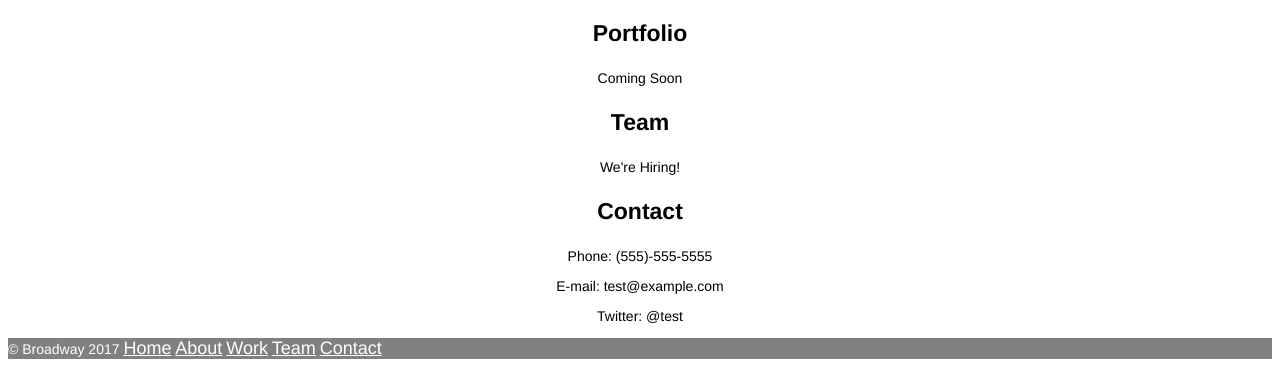
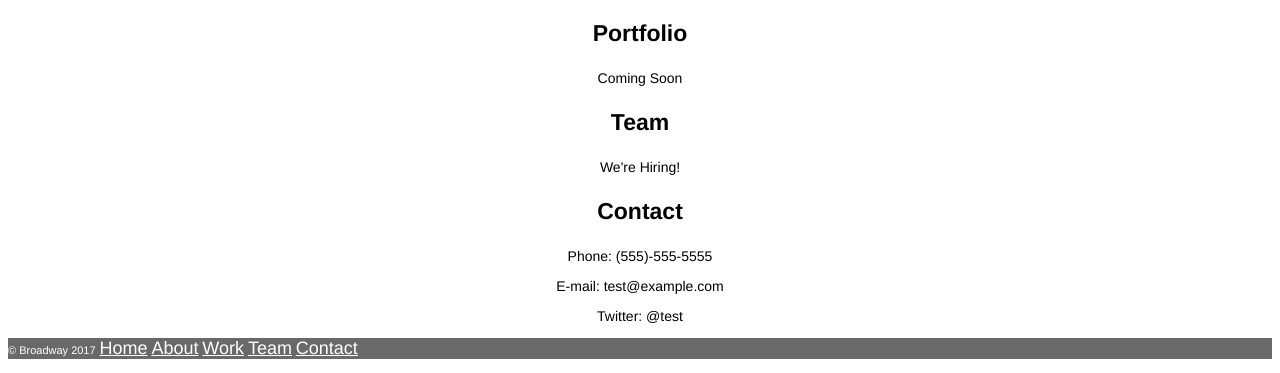
Before and after one commit to HarryGeldenhuys/Broadway, a plain HTML site: page index.html in a window 1280 px wide. Shown: the part 938-1311 px from the top of the page. Drawn offline with Linux system fonts and the light colour scheme.

Commit message:
All done

```diff
--- a/index.html
+++ b/index.html
@@ -36,7 +36,7 @@
     <p>E-mail: test@example.com</p>
     <p>Twitter: @test</p>
     <div class="footer">
-      <p>© Broadway 2017
+      <p><span class="copy">© Broadway 2017</span>
         <a class="navbtn" href="#">Home</a>
         <a class="navbtn" href="#about">About</a>
         <a class="navbtn" href="#work">Work</a>
--- a/resources/css/style.css
+++ b/resources/css/style.css
@@ -32,6 +32,11 @@ p {
 }
 .footer {
   text-align: left;
-  background-color: gray;
+  background-color: dimgray;
   color: white;
 }
+.copy {
+  font-size: 11px;
+  background-color: dimgray;
+  color: white;
+}
```
